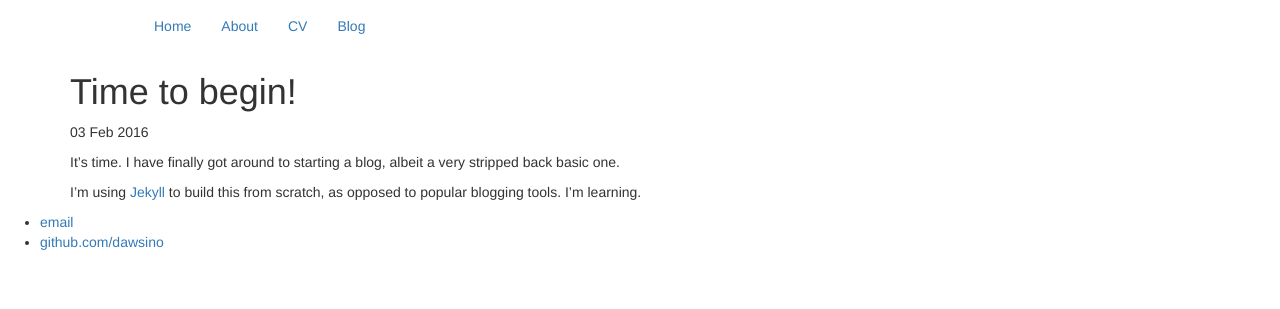
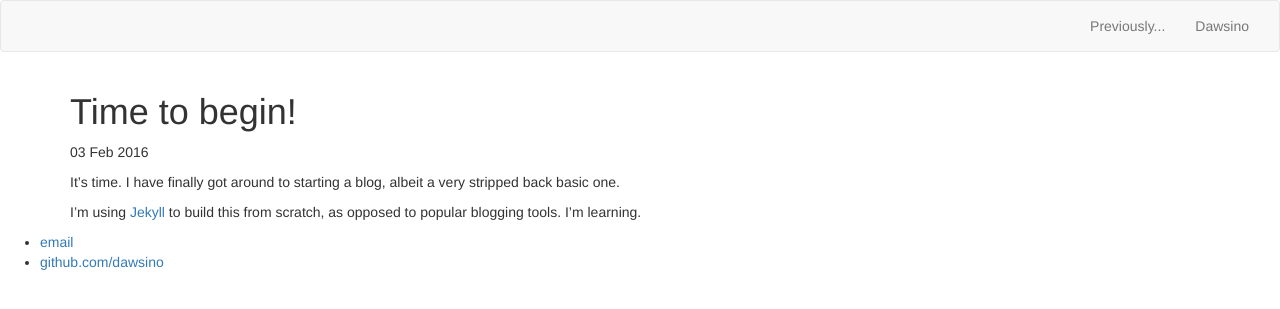
Before and after one commit to dawsino/dawsino.github.io, a Jekyll site: the page built from _posts/2016-02-03-time-to-begin.md, in a window 1280 px wide. Shown: the top 309 px of the page. Built offline with Jekyll 4.4.1, drawn with Linux system fonts in a browser that asks for light colours.

Commit message:
copy nabber

```diff
--- a/_layouts/default.html
+++ b/_layouts/default.html
@@ -2,17 +2,31 @@
 	<html>
   {% include head.html %}
 	<body>
-			<nav class="navbar navbar-right">
-				<div class="container">
-					<ul class="nav navbar-nav">
-	        		<li><a href="/">Home</a></li>
-		        	<li><a href="/about">About</a></li>
-	        		<li><a href="/cv">CV</a></li>
-	        		<li><a href="/blog">Blog</a></li>
-	    		</ul>
-				</div>
+		<nav class="navbar navbar-default">
+		  <div class="container-fluid">
+		    <!-- Brand and toggle get grouped for better mobile display -->
+		    <div class="navbar-header">
+		      <button type="button" class="navbar-toggle collapsed" data-toggle="collapse" data-target="#bs-example-navbar-collapse-1" aria-expanded="false">
+		        <span class="sr-only">Toggle navigation</span>
+		        <span class="icon-bar"></span>
+		        <span class="icon-bar"></span>
+		        <span class="icon-bar"></span>
+		      </button>
+		      <a class="navbar-brand" href="/">{{ site.title }}</a>
+		    </div>
 
-			</nav>
+		    <!-- Collect the nav links, forms, and other content for toggling -->
+		    <div class="collapse navbar-collapse" id="bs-example-navbar-collapse-1">
+		      <ul class="nav navbar-nav navbar-right">
+						{% for page in site.pages %}
+							{% if page.title %}
+								<li><a class="page-link" href="{{ page.url | prepend: site.baseurl }}">{{ page.title }}</a></li>
+							{% endif %}
+						{% endfor %}
+		      </ul>
+		    </div><!-- /.navbar-collapse -->
+		  </div><!-- /.container-fluid -->
+		</nav>
 			<div class="container">
 
 			{{ content }}
```
